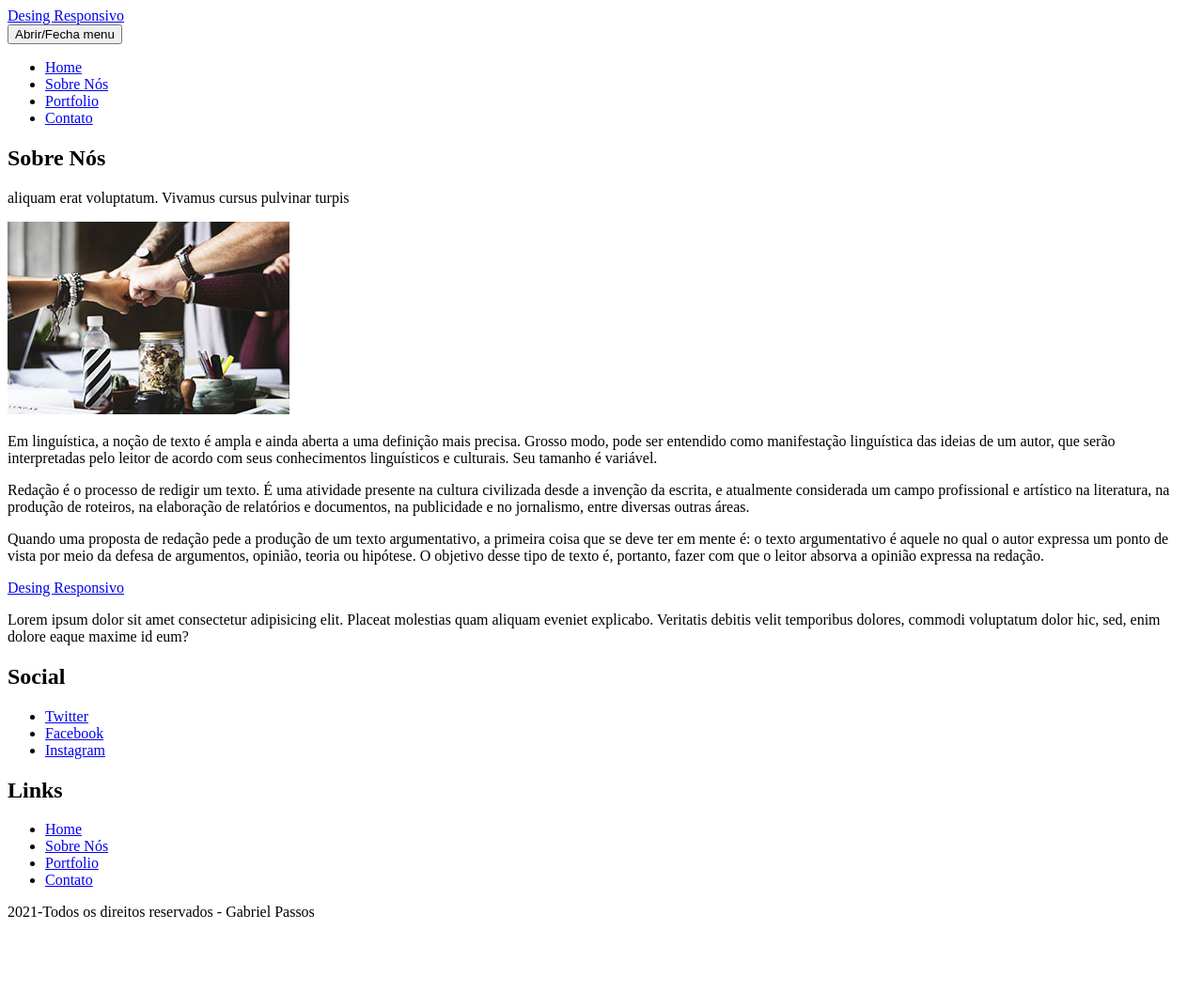
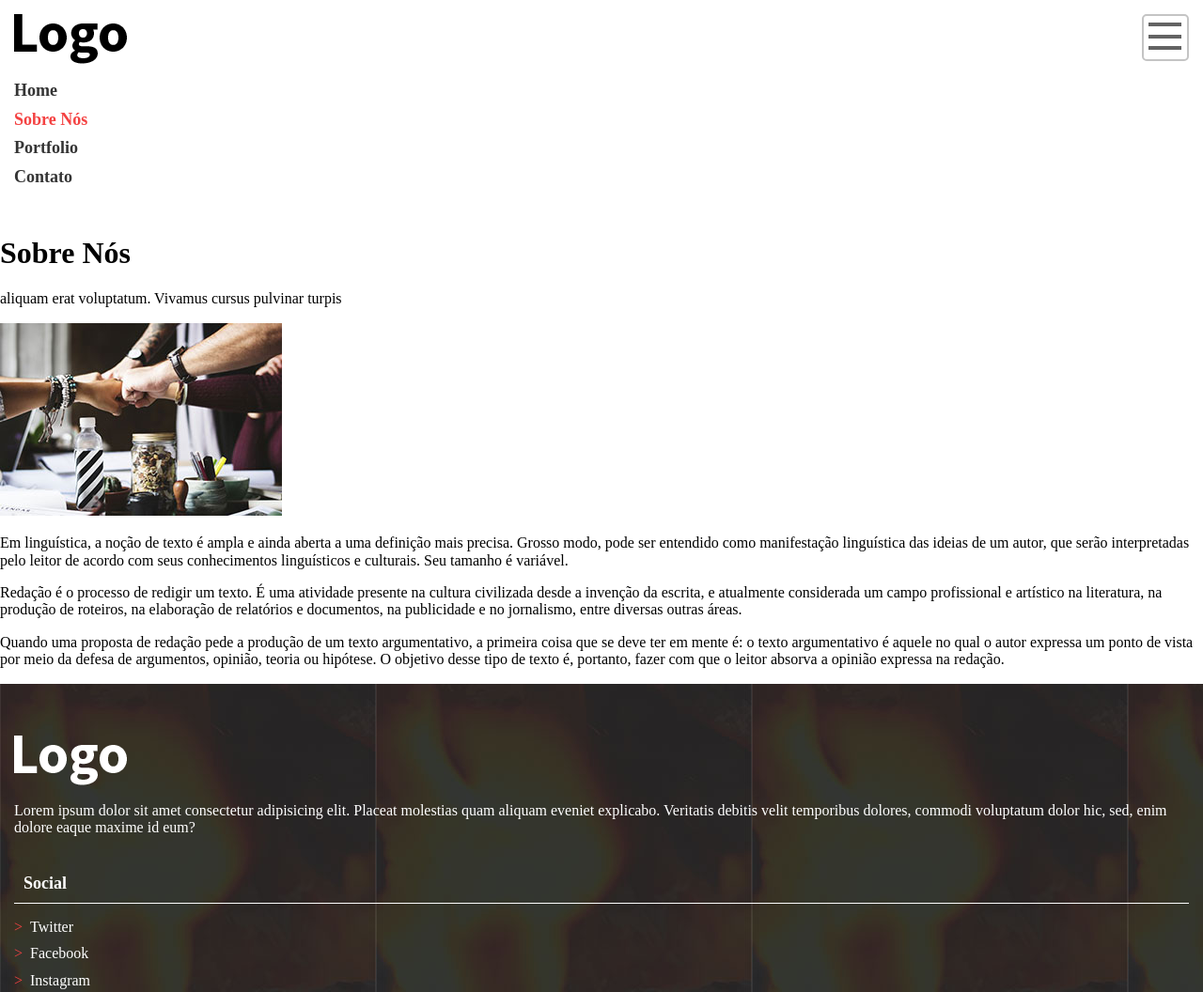
Before and after one commit to BielPassos0/projeto-html-css-js, a plain HTML site: page sobre.html in a window 1280 px wide. Shown: the top 1056 px of the page at 94% size. Before the commit the page ends 988 px from the top, so only its background shows below. Drawn offline with Linux system fonts and the light colour scheme; a web font is replaced by a local one.

Commit message:
Modulo do curso: Secao 4: Primeiros estilos

```diff
--- a/sobre.html
+++ b/sobre.html
@@ -5,19 +5,21 @@
     <meta charset="UTF-8">
     <meta http-equiv="X-UA-Compatible" content="IE=edge">
     <meta name="viewport" content="width=device-width, initial-scale=1.0">
-    <title>Desing Responsivo</title>
+    <title>Desing Responsivo - Sobre nós</title>
+    <link rel="stylesheet" href="normalize.css">
+    <link rel="stylesheet" href="style.css">
 </head>
 
 <body>
-    <header>
-        <a href="index.html">Desing Responsivo</a>
-        <nav>
-            <button>Abrir/Fecha menu</button>
-            <ul>
-                <li><a href="index.html">Home</a></li>
-                <li><a href="sobre.html">Sobre Nós</a></li>
-                <li><a href="portfolio.html">Portfolio</a></li>
-                <li><a href="contato.html">Contato</a></li>
+    <header class="cabecalho">
+        <a href="index.html" class="logo">Desing Responsivo</a>
+        <nav class="menu-principal">
+            <button class="menu-principal__btn">Abrir/Fecha menu</button>
+            <ul class="menu-principal__lista">
+                <li><a class="menu-principal__item" href="index.html">Home</a></li>
+                <li><a class="menu-principal__item menu-principal__item--atual" href="sobre.html">Sobre Nós</a></li>
+                <li><a class="menu-principal__item" href="portfolio.html">Portfolio</a></li>
+                <li><a class="menu-principal__item" href="contato.html">Contato</a></li>
             </ul>
         </nav>
     </header>
@@ -43,34 +45,41 @@
             </section>
         </article>
     </main>
-    <footer>
-        <div>
-            <div>
-                <a href="index.Html">Desing Responsivo</a>
-                <p>Lorem ipsum dolor sit amet consectetur adipisicing elit. Placeat molestias quam aliquam eveniet
+    <footer class="rodape">
+        <div class="rodape__linda-1">
+            <div class="rodape__coluna">
+                <a href="index.Html" class="logo logo--branco">Desing Responsivo</a>
+                <p>
+                    Lorem ipsum dolor sit amet consectetur adipisicing elit. Placeat molestias quam aliquam eveniet
                     explicabo. Veritatis debitis velit temporibus dolores, commodi voluptatum dolor hic, sed, enim
-                    dolore eaque maxime id eum?</p>
+                    dolore
+                    eaque maxime id eum?
+                </p>
             </div>
-            <div>
-                <h2>Social</h2>
-                <ul>
-                    <li><a href="https://twitter.com/@Rato_1809" target="_blank">Twitter</a></li>
-                    <li><a href="https://facebook.com/Gabriel Passos" target="_blank">Facebook</a></li>
-                    <li><a href="https://instagram.com/passos_2000" target="_blank">Instagram</a></li>
+            <div class="rodape__coluna">
+                <h2 class="rodape__titulo">Social</h2>
+                <ul class="rodape__lista-links">
+                    <li><a class="rodape__lista-links__item" href="https://twitter.com/@Rato_1809"
+                            target="_blank">Twitter</a></li>
+                    <li><a class="rodape__lista-links__item" href="https://facebook.com/Gabriel Passos"
+                            target="_blank">Facebook</a></li>
+                    <li><a class="rodape__lista-links__item" href="https://instagram.com/passos_2000"
+                            target="_blank">Instagram</a></li>
                 </ul>
-                <div>
-                    <h2>Links</h2>
-                    <ul>
-                        <li><a href="index.html">Home</a></li>
-                        <li><a href="sobre.html">Sobre Nós</a></li>
-                        <li><a href="portfolio.html">Portfolio</a></li>
-                        <li><a href="contato.html">Contato</a></li>
+                <div class="rodape__coluna">
+                    <h2 class="rodape__titulo">Links</h2>
+                    <ul class="rodape__lista-links">
+                        <li><a class="rodape__lista-links__item" href="index.html">Home</a></li>
+                        <li><a class="rodape__lista-links__item" href="sobre.html">Sobre Nós</a></li>
+                        <li><a class="rodape__lista-links__item" href="portfolio.html">Portfolio</a></li>
+                        <li><a class="rodape__lista-links__item" href="contato.html">Contato</a></li>
                     </ul>
                 </div>
             </div>
-            <div>
-                2021-Todos os direitos reservados - Gabriel Passos
-            </div>
+        </div>
+        <div class="rodape__linha-2">
+            2021-Todos os Direitos Reservados - Gabriel Passos
+        </div>
     </footer>
 </body>
 
--- a/style.css
+++ b/style.css
@@ -13,11 +13,14 @@
 body{
     font-family:"Source Sans Pro";
 }
+/*Cabeçalho*/
 .cabecalho{
     background-color: #fff;
+    padding: 15px;
 }
+/*Logo*/
 .logo{
-     background-image: url("../Projeto/portfolio/img/logotipo-preto.png");
+     background-image: url("portfolio/img/logotipo-preto.png");
      background-repeat: no-repeat;
      display: block;
      width: 120px;
@@ -25,19 +28,86 @@ body{
      text-indent: -9999px;
      margin: 0;
 }
+.logo--branco{
+    background-image: url("portfolio/img/logotipo-branco.png");
+}
+/*Menu*/
 .menu-principal__btn {
     display:block;
     width: 50px;
     height: 50px;
     text-indent: -9999px;
     background-color: #fff;
-    background-image: url("../Projeto/portfolio/img/menuprincipal-btn-bg.png");
+    background-image: url("portfolio/img/menuprincipal-btn-bg.png");
     background-repeat: no-repeat;
     background-position: 5px 5px !important;
     border-color: #c4c4c4;
     border-style: solid;
     border-radius: 5px;
+    cursor: pointer;
+
+    position: absolute;
+    top: 15px;
+    right: 15px;
 }
 .menu-principal__btn--fechar {
     background-position: -48px 7px !important;
 }
+.menu-principal__lista{
+    padding: 0;
+    list-style-type:none;
+}
+.menu-principal__item{
+    text-decoration: none;
+    font-weight: bold;
+    color: #343434;
+    margin-bottom: 10px;
+    display: block;
+    font-size: 18px;
+
+}
+.menu-principal__item--atual{
+    color: #f44242;
+}
+/*Rodapé*/
+.rodape{
+    color: #fff;
+}
+.rodape .logo{
+    margin-top:20px;
+}
+.rodape__linda-1{
+    background-color: #272525;
+    background-image:url("portfolio/img/rodape-bg.jpg");
+    background: cover;
+    padding: 15px;
+}
+.rodape__linha-2{
+    background-color: #000;
+    text-align: center;
+    padding: 15px;
+}
+.rodape__coluna{
+    margin-top: 40px;
+    margin-bottom: 40px;
+}
+.rodape__titulo{
+    border-bottom: 1px solid #fff;
+    padding: 0 10px 10px 10px;
+    font-size: 18px;
+}
+.rodape__lista-links{
+    padding: 0;
+    list-style-type: none;
+}
+.rodape__lista-links__item{
+    color: #fff;
+    text-decoration: none;
+    margin-bottom: 10px;
+    display: block;
+}
+.rodape__lista-links__item::before{
+    content: ">";
+    margin-right: 8px;
+    color: #f44242
+}
```
Also changed, not shown: Contato.html (+41 -32 lines), Formulario.html (deleted, +0 -50 lines), index.html (+52 -38 lines), portfolio.html (+41 -32 lines), css/README.md (renamed from README.md), style-sobre.css (added), 1 other file.
